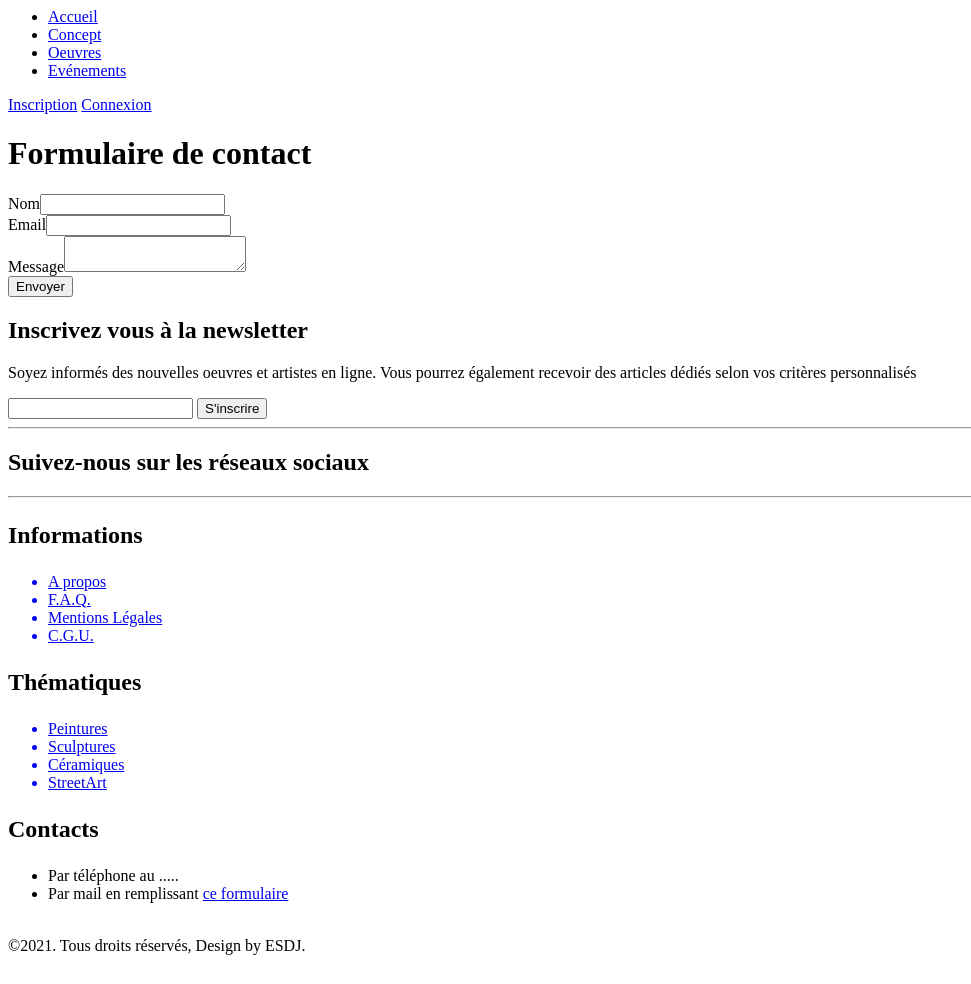
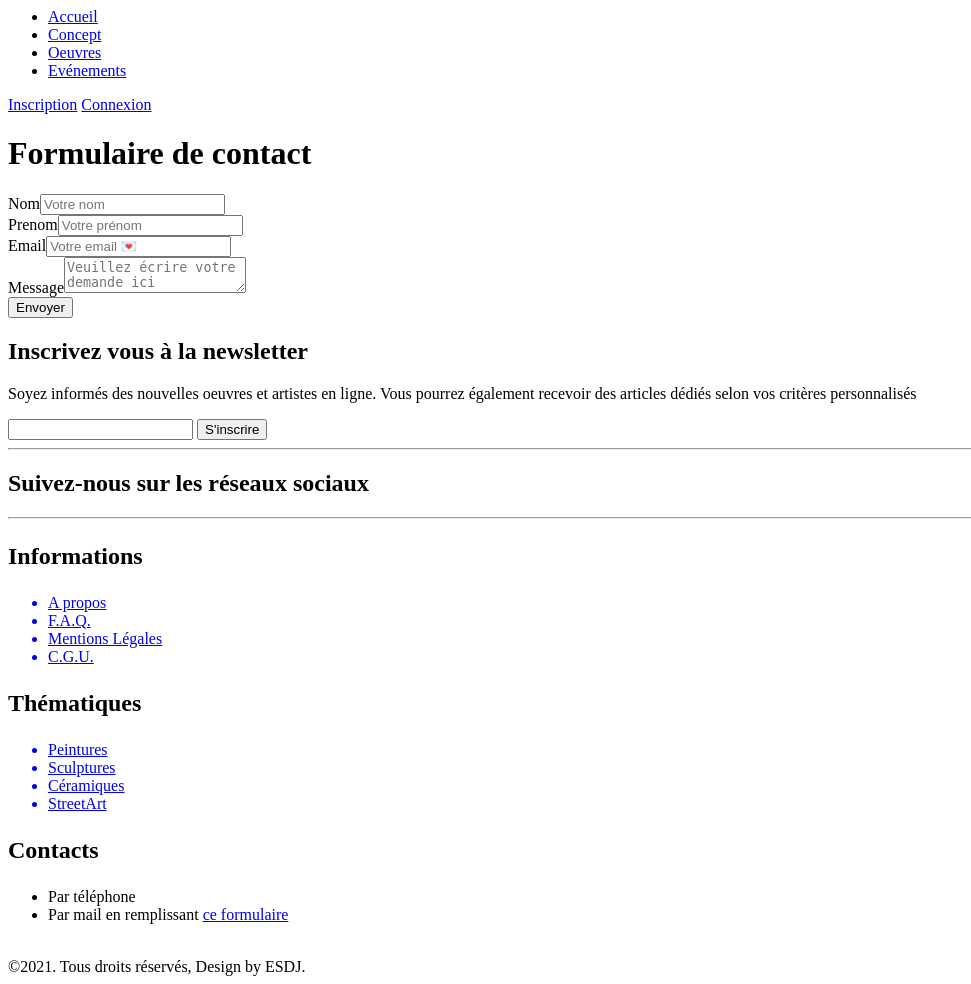
Before and after one commit to HeyMilie/Art-d-un-temps, a Symfony app: template templates/formulaire_contact/index.html.twig in a window 1280 px wide. Shown: the part 238-1222 px from the top of the page, without its empty margins (0-971 px from the left). Before the commit the page ends 1193 px from the top, so only its background shows below. Run offline with Twig, Linux system fonts and the light colour scheme; the template is opened without the code that fills it, so the values that code supplies are empty; form fields are guessed from the names that the template uses; some libraries are stand-ins or nearby versions.

Commit message:
creation du formulaire contact

```diff
--- a/src/Controller/FormulaireContactController.php
+++ b/src/Controller/FormulaireContactController.php
@@ -23,12 +23,12 @@ class FormulaireContactController extends AbstractController
             $message = (new Email())
                 ->from($contactFormData['email'])
                 ->to('artduntemps@gmail.com')
-                ->subject('Vous avez reçu un email')
-                ->text('Cette personne demande a soumis une demande de contact à partir du site web: '.$contactFormData['email'].\PHP_EOL.
+                ->subject('Nouvelle demande de contact depuis le site web 💌')
+                ->text('Cette personne a envoyé une demande de contact à partir du site web:'.$contactFormData['email'].\PHP_EOL.
                     $contactFormData['message'],
                     'text/plain');
             $mailer->send($message);
-            $this->addFlash('success', 'Vore message a été envoyé');
+            $this->addFlash('success', 'Votre message a été envoyé');
 
             return $this->redirectToRoute('accueil');
         }
--- a/src/Form/ContactType.php
+++ b/src/Form/ContactType.php
@@ -16,6 +16,8 @@ class ContactType extends AbstractType
         $builder
             ->add('nom',TextType::class, [
             ])
+            ->add('prenom',TextType::class, [
+            ])
             ->add('email',EmailType::class, [
             ])
             ->add('message', TextareaType::class, [
--- a/templates/base.html.twig
+++ b/templates/base.html.twig
@@ -127,8 +127,8 @@
     							<div id="collapseThree" class="collapse" aria-labelledby="headingThree" data-parent="#accordionExample">
     								<div class="card-body">
     									<ul>
-                                            <li><i class="fas fa-mobile-alt"></i>Par téléphone au .....</li>
-                                            <li><i class="far fa-envelope"></i>Par mail en remplissant
+                                            <li><i class="fas fa-mobile-alt"></i> Par téléphone </li>
+                                            <li><i class="far fa-envelope"></i> Par mail en remplissant
     										<a href="{{ path("formulaire_contact") }}">ce formulaire</a></li>
                                         </ul>
     									</p>
--- a/templates/formulaire_contact/index.html.twig
+++ b/templates/formulaire_contact/index.html.twig
@@ -1,9 +1,9 @@
 {% extends 'base.html.twig' %}
 
-{% block title %}Formulaire Contact{% endblock %}
+{% block title %}Formulaire Contact
+{% endblock %}
 
 {% block body %}
-
 
   <body class="bc-formulaire_contact">
 		<div class="container mt-5 mb-5">
@@ -11,28 +11,35 @@
 			<h1 class="h1-formulaire_contact mb-5">Formulaire de contact</h1>
 
 			<div class="bg-white p-5 contact-form">
-    <div class="form-group">
 					{{ form_start(formulaire_contact) }}
-    {{ form_row(formulaire_contact.nom, {'attr': {'class': 'form-control'}}) }}
 
+        <div class="form-row">
+          <div class="form-group col">
+  					{{ form_row(formulaire_contact.nom, {'attr': {'class': 'form-control', 'placeholder': "Votre nom"}}) }}
+  				</div>
 
+          <div class="form-group col">
+  					{{ form_row(formulaire_contact.prenom, {'attr': {'class': 'form-control', 'placeholder': "Votre prénom"}}) }}
   				</div>
-<div class="form-group">
-    {{ form_row(formulaire_contact.email, {'attr': {'class': 'form-control'}}) }}
-
-</div>
-<div class="form-group">
-    {{ form_row(formulaire_contact.message, {'attr': {'class': 'form-control'}}) }}
-
         </div>
 
 				<div class="form-group">
-    <input type="submit" value="Envoyer" class="btn btn-primary py-3 px-5">
+					{{ form_row(formulaire_contact.email, {'attr': {'class': 'form-control', 'placeholder': "Votre email 💌"}}) }}
 				</div>
+
+				<div class="form-group">
+					{{ form_row(formulaire_contact.message, {'attr': {'class': 'form-control', 'placeholder': "Veuillez écrire votre demande ici"}}) }}
+				</div>
+
+				<div class="form-group">
+	          <div class="d-flex justify-content-end"><button type="submit" class="btn-formulaire_contact ">Envoyer</button></div>
+				</div>
+
 				{{ form_end(formulaire_contact) }}
 			</div>
 
 		</div>
+  </body>
 {% endblock %}
 
 
--- a/templates/oeuvre/index.html.twig
+++ b/templates/oeuvre/index.html.twig
@@ -22,7 +22,7 @@
                 <th>Prix</th>
                 <th>Photo</th>
                 <th>Stock</th>
-                <th>actions</th>
+                <th>Actions</th>
             </tr>
         </thead>
         <tbody>
```
Lines whose indentation alone changed are shown as unchanged.
